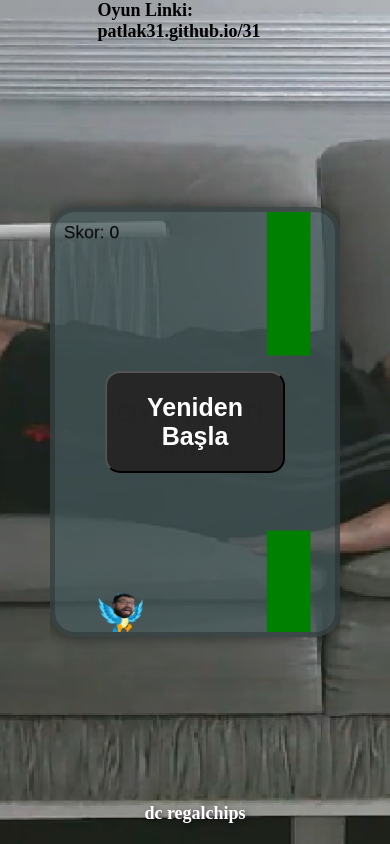
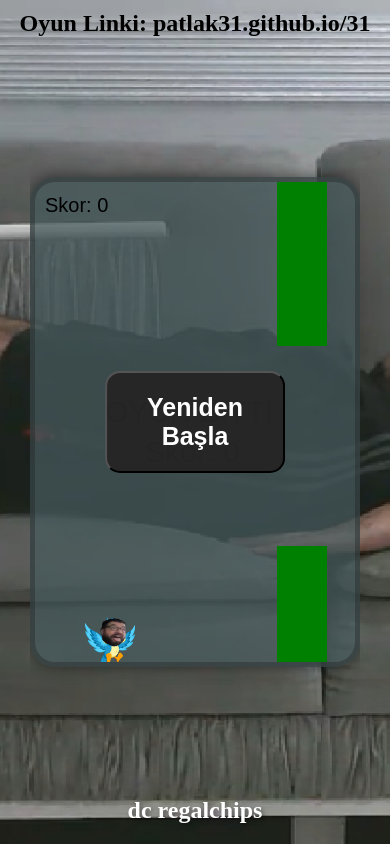
Before and after one commit to patlak31/31, a plain HTML site: page index.html in a window 390 px wide. Drawn offline with Linux system fonts and the light colour scheme.

Commit message:
Update style.css

```diff
--- a/style.css
+++ b/style.css
@@ -31,12 +31,11 @@ body, html {
     text-shadow: 2px 2px 5px rgba(0, 0, 0, 0.5); /* Metni daha belirgin hale getirmek için gölge */
 }
 
+
 /* Oyun başlığının stili */
 #gameTitle {
     position: absolute;
-    top: 0;
-    left: 50%;
-    transform: translateX(-50%); /* Ekranın ortasında görünmesini sağlamak */
+    top: 10px;
     font-size: 24px;
     font-weight: bold;
     color: rgb(0, 0, 0);
@@ -77,24 +76,4 @@ canvas {
     background-color: rgba(38, 38, 38, 0.97);
     color: rgb(255, 255, 255);
     font-weight: bold;
-    cursor: pointer;
-    transition: background-color 0.3s ease;
 }
-
-/* Yeniden başla butonuna hover efekti */
-#restartButton:hover {
-    background-color: rgba(255, 100, 100, 0.9);  /* Buton üzerine gelince rengini değiştir */
-}
-
-/* Ekran küçük olduğunda oyun alanının boyutlandırılması */
-@media screen and (max-width: 480px) {
-    #game-container {
-        width: 280px;  /* Ekran küçükse oyun alanı boyutunu küçült */
-        height: 420px; /* Ekran küçükse oyun alanı boyutunu küçült */
-    }
-
-    /* Skor fontunu küçük ekranlarda küçült */
-    #footerText, #gameTitle {
-        font-size: 18px;
-    }
-}
```
